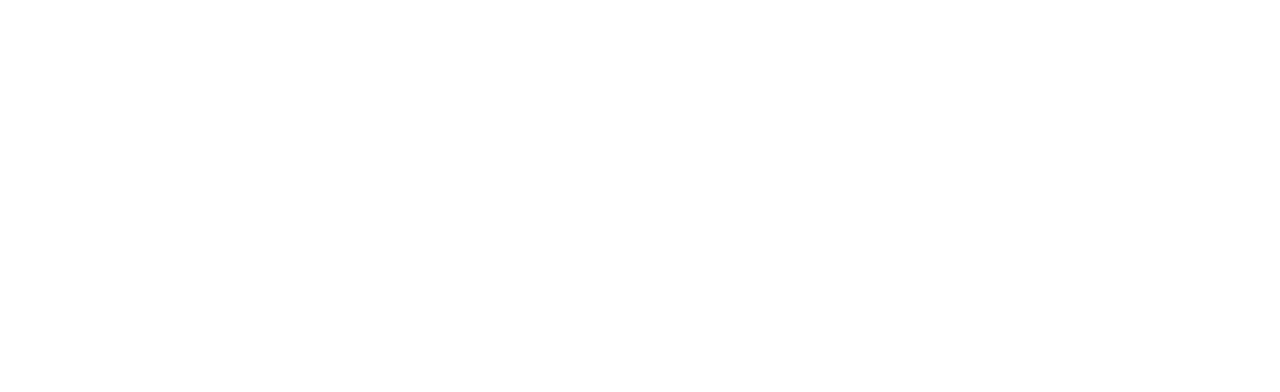
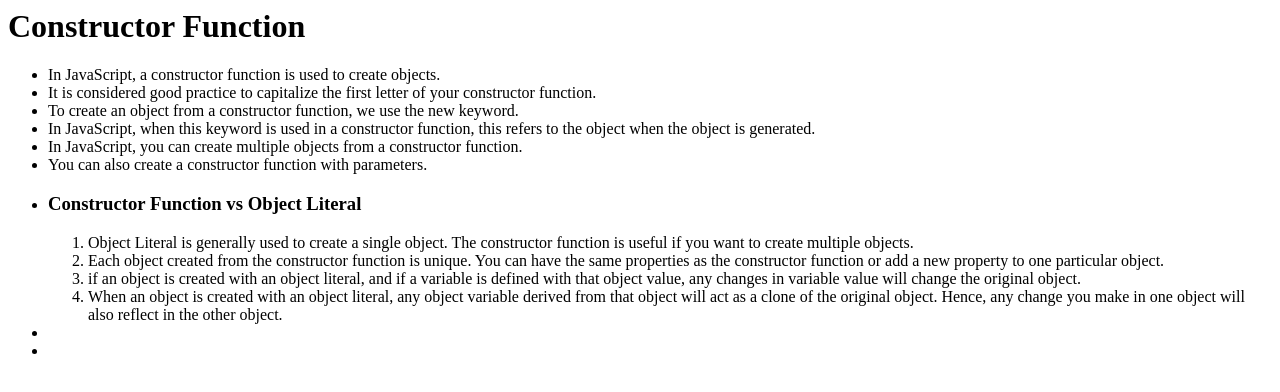
Before and after one commit to yugmani/constructor-js, a website: page index.html in a window 1280 px wide. Drawn offline with Linux system fonts and the light colour scheme.

Commit message:
Constructor Function vs object literal

```diff
--- a/index.html
+++ b/index.html
@@ -1 +1,49 @@
-<div id="app"></div>
+<div id="app">
+  <h1>Constructor Function</h1>
+  <ul>
+    <li>In JavaScript, a constructor function is used to create objects.</li>
+    <li>
+      It is considered good practice to capitalize the first letter of your
+      constructor function.
+    </li>
+    <li>
+      To create an object from a constructor function, we use the new keyword.
+    </li>
+    <li>
+      In JavaScript, when this keyword is used in a constructor function, this
+      refers to the object when the object is generated.
+    </li>
+    <li>
+      In JavaScript, you can create multiple objects from a constructor
+      function.
+    </li>
+    <li>You can also create a constructor function with parameters.</li>
+    <li>
+      <h3>Constructor Function vs Object Literal</h3>
+      <ol>
+        <li>
+          Object Literal is generally used to create a single object. The
+          constructor function is useful if you want to create multiple objects.
+        </li>
+        <li>
+          Each object created from the constructor function is unique. You can
+          have the same properties as the constructor function or add a new
+          property to one particular object.
+        </li>
+        <li>
+          if an object is created with an object literal, and if a variable is
+          defined with that object value, any changes in variable value will
+          change the original object.
+        </li>
+        <li>
+          When an object is created with an object literal, any object variable
+          derived from that object will act as a clone of the original object.
+          Hence, any change you make in one object will also reflect in the
+          other object.
+        </li>
+      </ol>
+    </li>
+    <li></li>
+    <li></li>
+  </ul>
+</div>
```
Also changed, not shown: index.js (+47 -0 lines).
